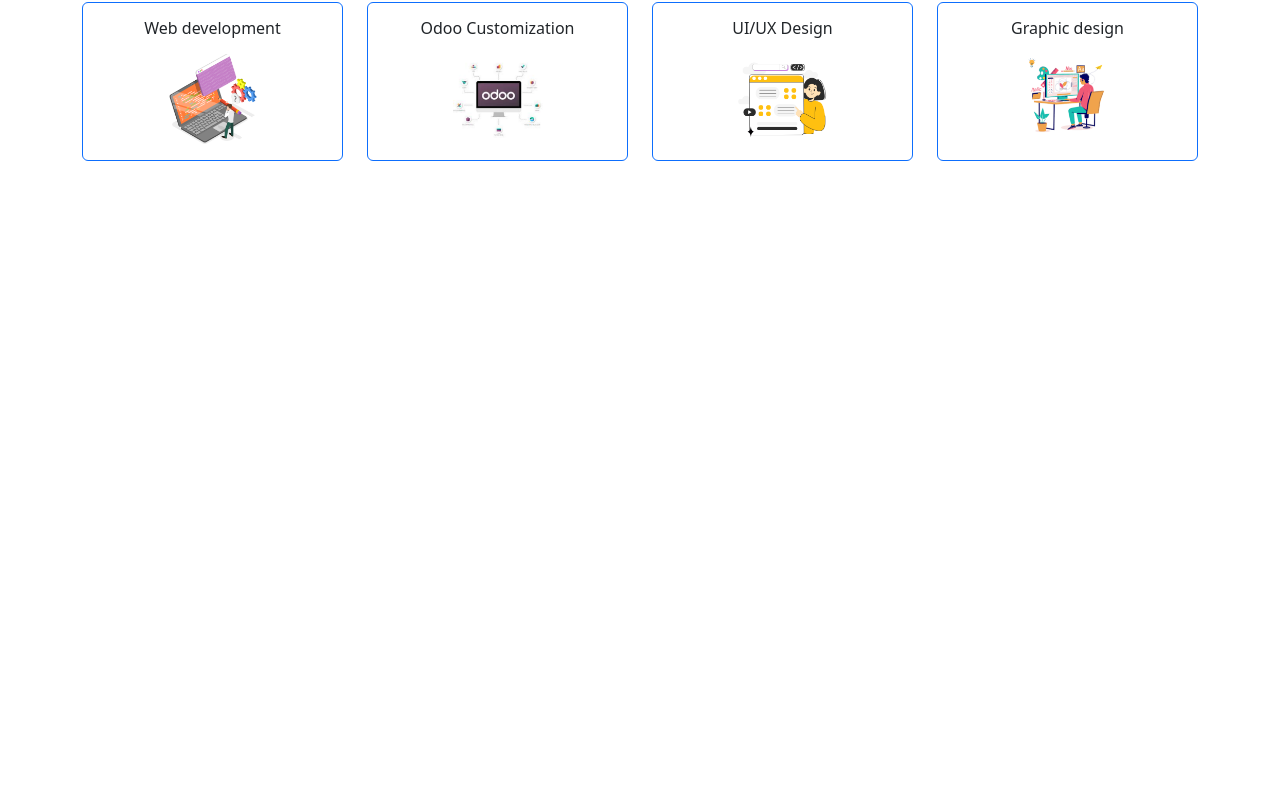
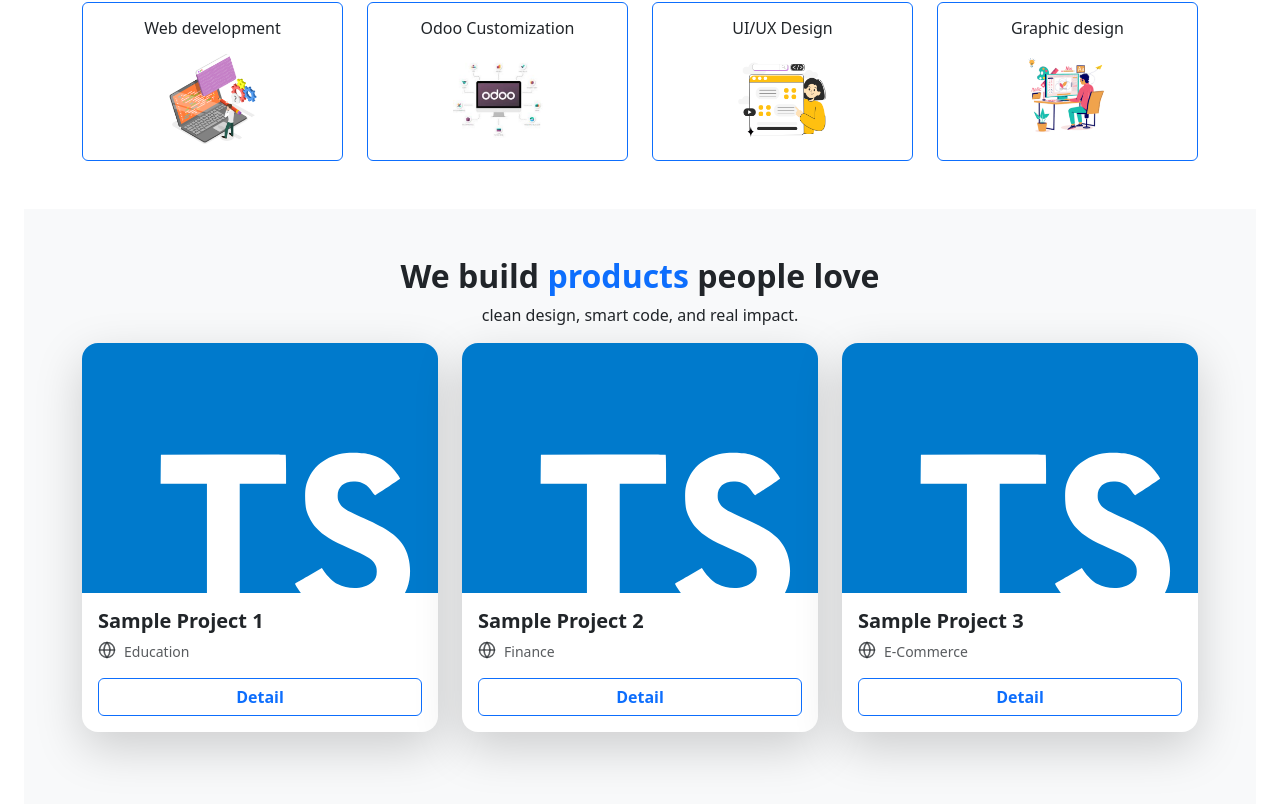
Before and after one commit to Ridho024/SENNA-Company, a React (Vite) app: page / in a window 1280 px wide. Shown: the part 884-1688 px from the top of the page. Before the commit the page ends 1093 px from the top, so only its background shows below. Built offline with nearby package versions, Linux system fonts and the light colour scheme.

Commit message:
[add]: porto section

```diff
--- a/package.json
+++ b/package.json
@@ -12,6 +12,7 @@
   "dependencies": {
     "@popperjs/core": "^2.11.8",
     "bootstrap": "^5.3.6",
+    "lucide-react": "^0.511.0",
     "react": "^19.1.0",
     "react-dom": "^19.1.0",
     "react-router-dom": "^6.30.0"
--- a/src/pages/Home.jsx
+++ b/src/pages/Home.jsx
@@ -3,6 +3,7 @@ import HeroSection from "../section/Home/HeroSection";
 import TechStack from "../section/Home/TechstackSection";
 import Navbar from "../components/Navbar/Navbar";
 import ServiceSection from "../section/Home/ServiceSection";
+import PortfolioSection from "../section/Home/PortofolioSection";
 
 const Home = () => {
   return (
@@ -10,6 +11,7 @@ const Home = () => {
       <HeroSection />
       <TechStack />
       <ServiceSection />
+      <PortfolioSection/>
     </div>
   );
 };
--- /dev/null
+++ b/src/section/Home/PortofolioSection.jsx
@@ -0,0 +1,71 @@
+import React from "react";
+import { Globe } from "lucide-react";
+import ts from "../../assets/stack/typescript.svg"; // template image silahkn ganti Y
+
+const portfolioData = [
+  {
+    title: "Sample Project 1",
+    image: ts,
+    categories: ["Education"],
+    platforms: ["web"],
+  },
+  {
+    title: "Sample Project 2",
+    image: ts,
+    categories: ["Finance"],
+    platforms: ["web"],
+  },
+  {
+    title: "Sample Project 3",
+    image: ts,
+    categories: ["E-Commerce"],
+    platforms: ["web"],
+  },
+];
+
+const PortfolioSection = () => {
+  return (
+    <section className="py-5 mx-4 bg-light text-center">
+      <div className="container">
+        <h2 className="fw-bold mb-2">
+          We build <span className="text-primary">products</span> people love
+        </h2>
+        <p className="mx-auto w-75">
+          clean design, smart code, and real impact.
+        </p>
+
+        <div className="row justify-content-center">
+          {portfolioData.map((item, index) => (
+            <div key={index} className="col-md-4 col-sm-6 mb-4">
+              <div className="card shadow-lg border-0 rounded-4 overflow-hidden h-100 ">
+                <img
+                  src={item.image}
+                  alt={item.title}
+                  className="img-fluid w-100"
+                  style={{ objectFit: "cover", height: "250px" }}
+                />
+                <div className="p-3 text-start">
+                  <div className="d-flex align-items-center mb-2">
+                    <h5 className="m-0 fw-bold">{item.title}</h5>
+                  </div>
+                  <div className="d-flex gap-2 text-muted small mb-3">
+                    {item.platforms.includes("web") && <Globe size={18} />}{" "}
+                    {item.categories}
+                  </div>
+                  <button
+                    type="button"
+                    class="btn btn-outline-primary fw-bold w-100"
+                  >
+                    Detail
+                  </button>
+                </div>
+              </div>
+            </div>
+          ))}
+        </div>
+      </div>
+    </section>
+  );
+};
+
+export default PortfolioSection;
```
Also changed, not shown: 1 other file (tests, documents, lock files or other folders).
